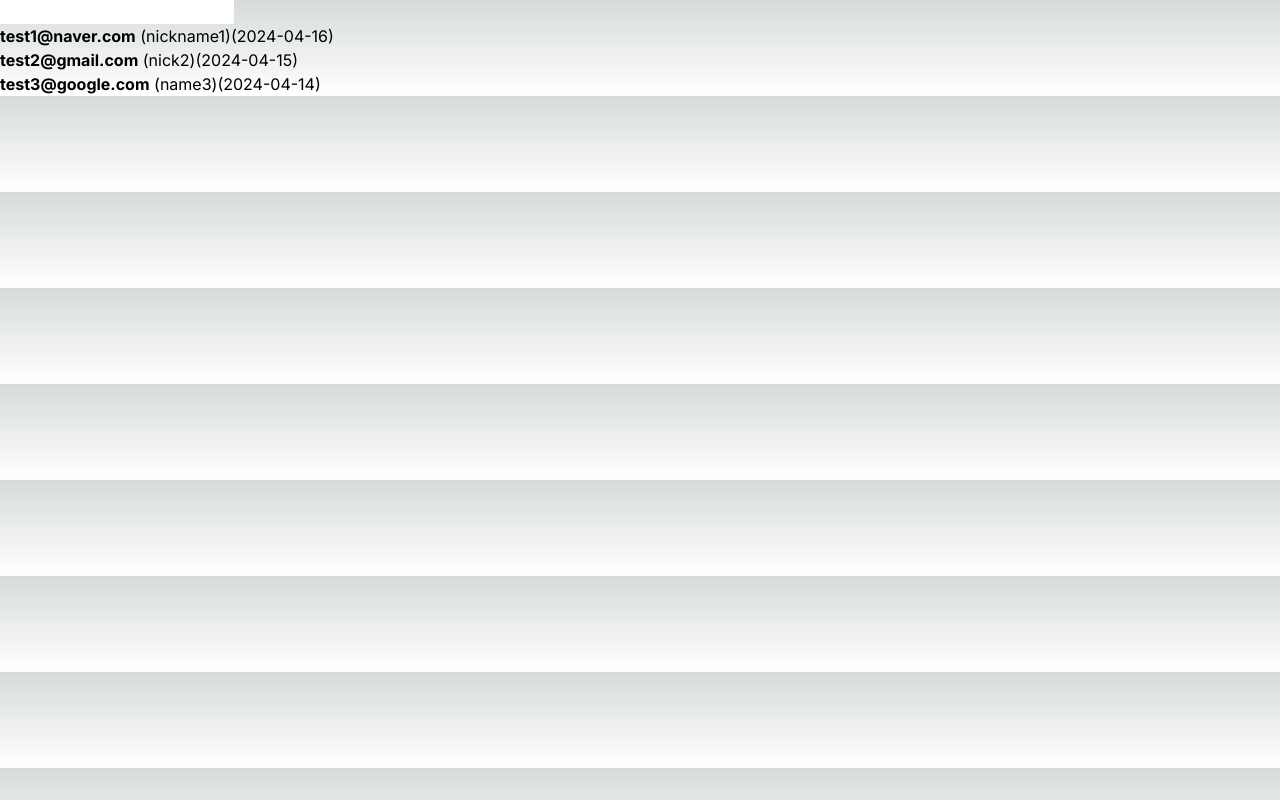
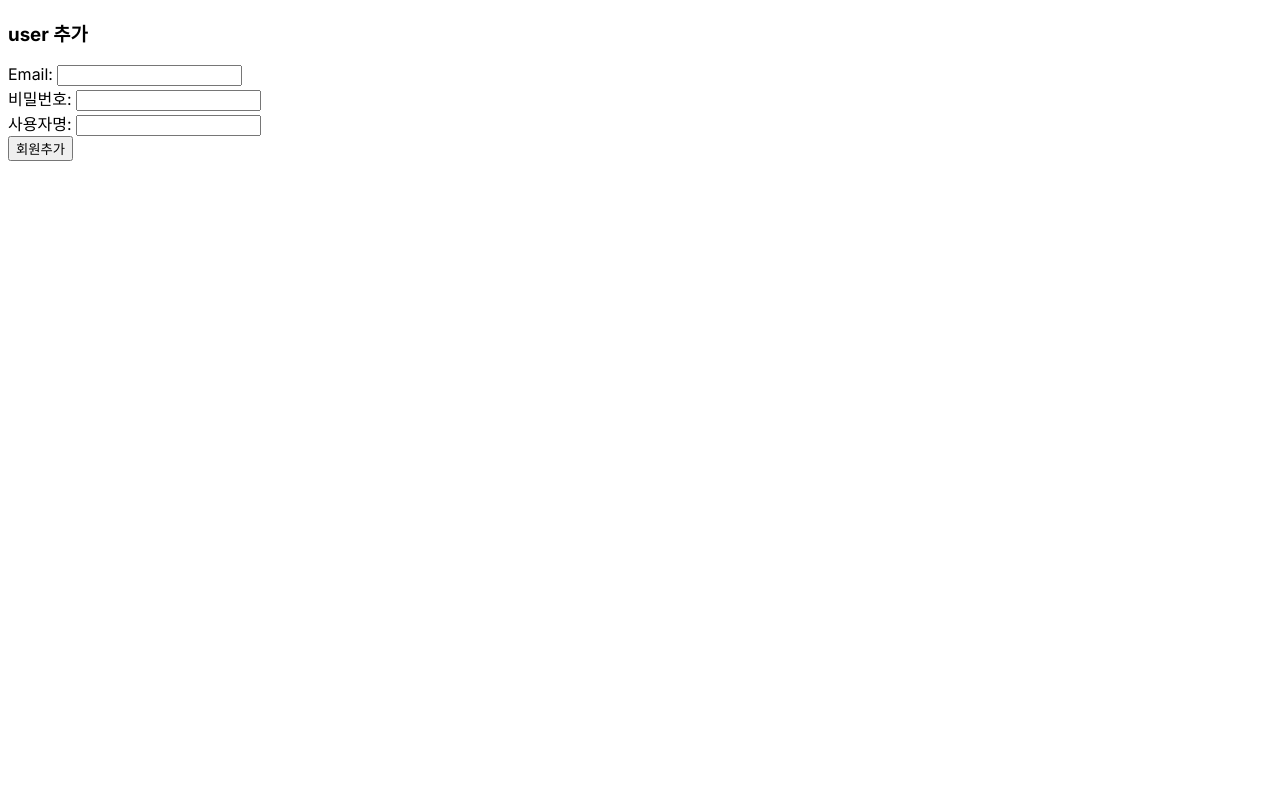
Before and after one commit to InGyu-Moon/react-study, a Next.js app: page / in a window 1280 px wide. Built offline with nearby package versions, Linux system fonts and the light colour scheme.

Commit message:
feat: 회원 추가 form

```diff
--- /dev/null
+++ b/src/app/components/UserInput.tsx
@@ -0,0 +1,64 @@
+'use client'
+import React from 'react';
+import {useState} from 'react'
+
+
+export default function UserInput(){
+
+    const [userInputData, setUserData] = useState({
+        email: '',
+        password: '',
+        nickname: ''
+    });
+
+    function dataChange(e:any){
+        const { name, value } = e.target;
+        setUserData({
+            ...userInputData,
+            [name]: value
+        })
+    }
+
+    async function handleSubmit(event:any){
+        event.preventDefault();
+        try{
+            const response = await fetch('http://localhost:3000/user',{
+                method:"POST",
+                headers: {
+                    "Content-Type": "application/json",
+                },
+                body: JSON.stringify({
+                    userEmail: userInputData.email,
+                    password: userInputData.password,
+                    nickname: userInputData.nickname,
+                }),
+            });
+            if(response.ok){
+                console.log("회원추가 성공");
+            }else{
+                throw new Error('Network response was not ok.');
+            }
+        }catch(error){
+            console.error('There was a problem with the fetch operation:', error);
+        }
+    }
+
+
+    return(
+        <div>
+            <h3>user 추가</h3>
+            <form onSubmit={handleSubmit}>
+                <label htmlFor="email">Email: </label>
+                <input type="text" name="email" onChange={dataChange} required />
+                <br/>
+                <label htmlFor="password">비밀번호: </label>
+                <input type="password" name="password" onChange={dataChange} required />
+                <br/>
+                <label htmlFor="nickname">사용자명: </label>
+                <input type="text" name="nickname" onChange={dataChange} required />
+                <br/>
+                <button type='submit'>회원추가</button>
+            </form>
+        </div>
+    );
+}
--- a/src/app/globals.css
+++ b/src/app/globals.css
@@ -1,4 +1,4 @@
-@tailwind base;
+/* @tailwind base;
 @tailwind components;
 @tailwind utilities;
 
@@ -30,4 +30,4 @@ body {
   .text-balance {
     text-wrap: balance;
   }
-}
+} */
--- a/src/app/page.tsx
+++ b/src/app/page.tsx
@@ -1,9 +1,9 @@
-import User from "./components/Users";
+import UserInput from "./components/UserInput";
 
 export default function Home() {
   return (
     <div>
-      <User />
+      <UserInput />
     </div>
   );
 }
```
